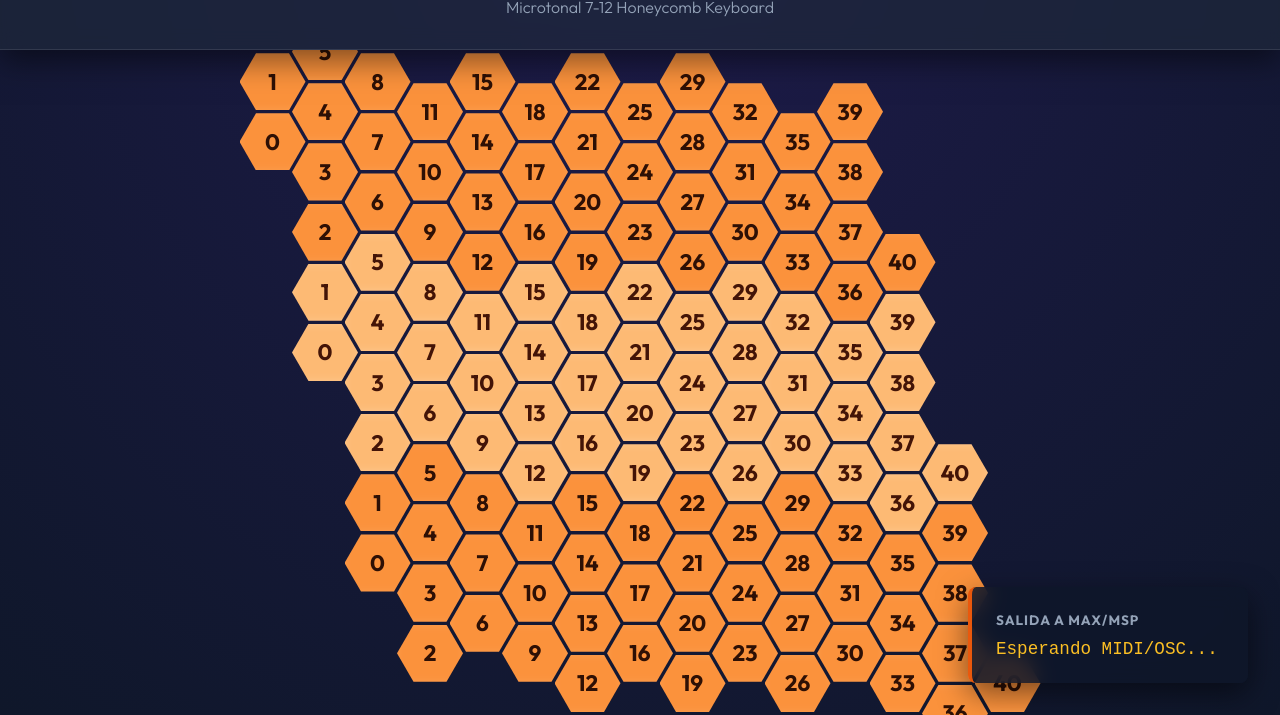
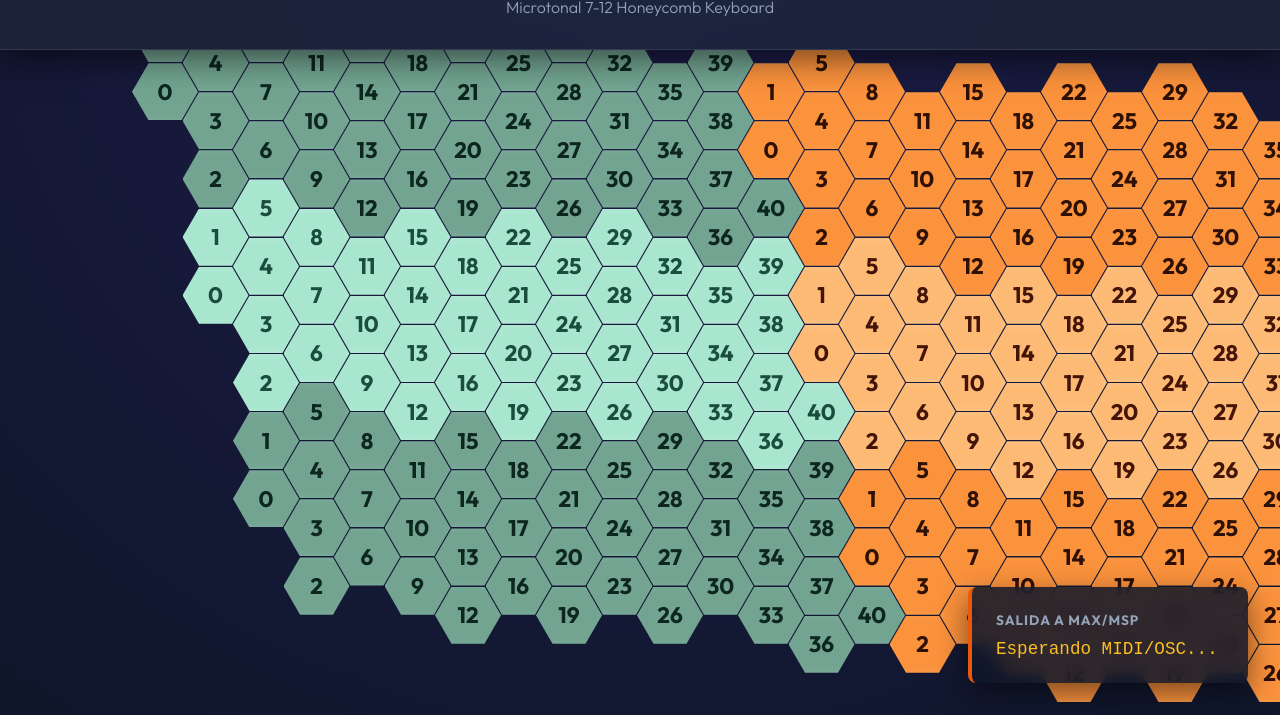
Before and after one commit to bla-xen2025/wilson-t41-hex-keyboard, a plain HTML site: page teclado_7_12/index.html in a window 1280 px wide. Shown: the part 85-800 px from the top of the page. Drawn offline with Linux system fonts and the light colour scheme.

Commit message:
feat: complete T41 3-bank layout with pastel high-reg and unified typography

```diff
--- a/teclado_7_12/main.js
+++ b/teclado_7_12/main.js
@@ -65,7 +65,7 @@ document.addEventListener("DOMContentLoaded", () => {
   // Flat Topped Math Geometry settings
   const W = 66; // variable en CSS (--hex-w)
   const H = 57.16; // variable en CSS (--hex-h)
-  const Gap = 3;
+  const Gap = 1;
 
   // Paso horizontal en X (Distancia entre centros a los lados) = 3/4 * W
   const dx = (W * 0.75) + Gap;
@@ -76,8 +76,7 @@ document.addEventListener("DOMContentLoaded", () => {
   let minX = 0, minY = 0, maxX = 0, maxY = 0;
   let allHexes = [];
 
-  function renderOctave(octaveIndex, xOffsetCols, yOffsetUnits) {
-    // Determine the base 41-tet addition for the octave
+  function renderOctave(octaveIndex, xOffsetCols, yOffsetUnits, colorBase, bankSuffix) {
     const basePitch = octaveIndex * 41;
 
     for(let c = 0; c < layout7_12.length; c++) {
@@ -86,83 +85,88 @@ document.addEventListener("DOMContentLoaded", () => {
 
       for(let i=0; i<col.notes.length; i++) {
         let visualNum = col.notes[i];
-        let mappedId = col.notes[i] + basePitch; // ID único real (0..81) para enrutar el MID/OSC
+        let mappedId = col.notes[i] + basePitch;
 
         let left = (c + xOffsetCols) * dx;
-        // yOffsetUnits shifts the entire block UP or DOWN in hex height units
         let shiftedY = curY + yOffsetUnits;
         let top = shiftedY * dy;
 
-        // Track bounds
         if (left < minX) minX = left;
         if (top < minY) minY = top;
         if (left > maxX) maxX = left;
         if (top > maxY) maxY = top;
 
         let hex = document.createElement("div");
-        const isCenter = (octaveIndex === 0);
-        hex.className = `hex ${isCenter ? 'c-amber' : 'c-amber-dark'}`;
+        const isCenter = (octaveIndex % 3 === 0 || octaveIndex === 0 || octaveIndex === -3);
+        // Logic: Middle octave of each bank is brighter
+        // For Bank 0: 0 is center. For Bank -1: -3 is center.
 
-        // Dataset names for mapping engine routing
+        // Manual check for central octave of the bank
+        const isBankCenter = (octaveIndex === 0 || octaveIndex === -3 || octaveIndex === 3);
+        hex.className = `hex ${isBankCenter ? colorBase : colorBase + '-dark'}`;
+
         hex.dataset.visibleNum = visualNum;
         hex.dataset.mappedId = mappedId;
 
-        let octSuffix = "octC0";
-        if (octaveIndex === 1) octSuffix = "octCa";
-        if (octaveIndex === -1) octSuffix = "octCb";
+        // Define suffix: Cc, Ca, Cb
+        let type = "Cc";
+        if ([1, -2, 4].includes(octaveIndex)) type = "Ca";
+        if ([-1, -4, 2].includes(octaveIndex)) type = "Cb";
 
-        hex.dataset.mappedName = `${visualNum}_${octSuffix}`;
+        hex.dataset.mappedName = `${visualNum}_oct${type}${bankSuffix}`;
 
         allHexes.push({ el: hex, note: mappedId, name: hex.dataset.mappedName, x: left, y: top });
-
         hex.innerHTML = `<span class="hex-num">${visualNum}</span>`;
 
         const monitorEl = document.getElementById("monitor-content");
-
         const triggerNote = () => {
           hex.classList.add('active');
           const outMsg = `Key[${visualNum}]\nID: ${mappedId}\nPitch: ${hex.dataset.mappedName}`;
-          console.log(`MIDI OUT -> ${outMsg.replace(/\n/g, ' | ')}`);
           if (monitorEl) monitorEl.textContent = outMsg;
         };
 
         hex.addEventListener('mousedown', triggerNote);
-        document.addEventListener('mouseup', () => { hex.classList.remove('active'); });
-        hex.addEventListener('mouseleave', () => { hex.classList.remove('active'); });
-
-        hex.addEventListener('touchstart', (e) => {
-          e.preventDefault();
-          triggerNote();
-        });
+        document.addEventListener('mouseup', () => hex.classList.remove('active'));
+        hex.addEventListener('mouseleave', () => hex.classList.remove('active'));
+        hex.addEventListener('touchstart', (e) => { e.preventDefault(); triggerNote(); });
         hex.addEventListener('touchend', (e) => { e.preventDefault(); hex.classList.remove('active'); });
 
-        let yStep = 1.0;
-        // Optimization: In the reference image, the vertical step within a column is precisely 1.0 units
-        curY += yStep;
+        curY += 1.0;
       }
     }
   }
 
+  function renderBank(bankSuffix, xBase, yBase, colorBase, octIndices) {
+    // Upper
+    renderOctave(octIndices[0], xBase - 1, yBase - 3.5, colorBase, bankSuffix);
+    // Lower
+    renderOctave(octIndices[1], xBase + 1, yBase + 3.5, colorBase, bankSuffix);
+    // Central (Rendered last for priority)
+    renderOctave(octIndices[2], xBase, yBase, colorBase, bankSuffix);
+  }
+
   // --- RENDERING CALLS ---
-  // We use the magic offsets derived from the reference image for perfect tiling
-  // Upper Octave (+1): Shifted 1 column left and 3.5 units up
-  renderOctave(1, -1, -3.5);
 
-  // Lower Octave (-1): Shifted 1 column right and 3.5 units down
-  renderOctave(-1, 1, 3.5);
+  // Bloque Grave (Izquierda, Verde)
+  // Shift horizontal de -12 para que compartan la cuadrícula y se acoplen (interlocking).
+  // Shift vertical de -1.0 para que la nota 40 (col 12, y=3) quede justo debajo de la
+  // nota 0 del bloque naranja (col 0, y=1). 3.0 - 1.0 = 2.0. Perfect fit.
+  renderBank("-1", -12, -1.0, "c-green", [-2, -4, -3]);
 
-  // Central Octave (0): Rendered LAST to ensure visual priority and centered labeling
-  renderOctave(0, 0, 0);
+  // Bloque Central (Centro, Naranja)
+  renderBank("", 0, 0, "c-amber", [1, -1, 0]);
 
-  // Append all nodes applying absolute shift so negative coordinates don't clip
-  const padding = 100; // Match CSS padding for safety
+  // Bloque Agudo (Derecha, Celeste)
+  renderBank("+1", 12, 1.0, "c-sky", [4, 2, 3]);
+
+  // FINAL RENDER
+  const padding = 100;
   allHexes.forEach(h => {
     h.el.style.left = `${h.x - minX + padding}px`;
     h.el.style.top = `${h.y - minY + padding}px`;
     gridContainer.appendChild(h.el);
   });
 
-  // Adjust container size explicitly
   let totalW = (maxX - minX) + W + (padding * 2);
   let totalH = (maxY - minY) + H + (padding * 2);
   gridContainer.style.width = `${totalW}px`;
--- a/teclado_7_12/styles.css
+++ b/teclado_7_12/styles.css
@@ -173,3 +173,47 @@ body {
   color: #fbbf24; /* Amber text for output */
   white-space: pre-wrap;
 }
+
+/* --- Green Bank (Mint) --- */
+.c-green {
+  background: #a8e6cf;
+  color: #1b4d3e;
+  box-shadow: inset 0 0 8px rgba(255, 255, 255, 0.2);
+}
+
+.c-green-dark {
+  background: #72a491;
+  color: #0d261e;
+  box-shadow: inset 0 0 8px rgba(255, 255, 255, 0.1);
+}
+
+/* States */
+.c-amber.active, .c-amber-dark.active {
+  background: #fbbf24 !important;
+  filter: brightness(1.3);
+  box-shadow: 0 0 15px rgba(251, 191, 36, 0.8);
+}
+
+.c-green.active, .c-green-dark.active {
+  background: #dcedc1 !important;
+  filter: brightness(1.3);
+  box-shadow: 0 0 15px rgba(168, 230, 207, 0.8);
+}
+
+.c-sky {
+  background-color: #add8e6; /* Pastel Sky Blue (Highlight) */
+  color: #082f49; /* Gris azulado profundo */
+  border: 1px solid rgba(255,255,255,0.3);
+}
+
+.c-sky-dark {
+  background-color: #0087a3; /* Back to Vibrant Deep Celeste */
+  color: #031e30; /* Gris azulado todavía más profundo */
+  opacity: 0.85;
+}
+
+.c-sky.active, .c-sky-dark.active {
+  background: #add8e6 !important;
+  filter: brightness(1.2);
+  box-shadow: 0 0 20px rgba(173, 216, 230, 0.7);
+}
```
Also changed, not shown: 2 other files.
